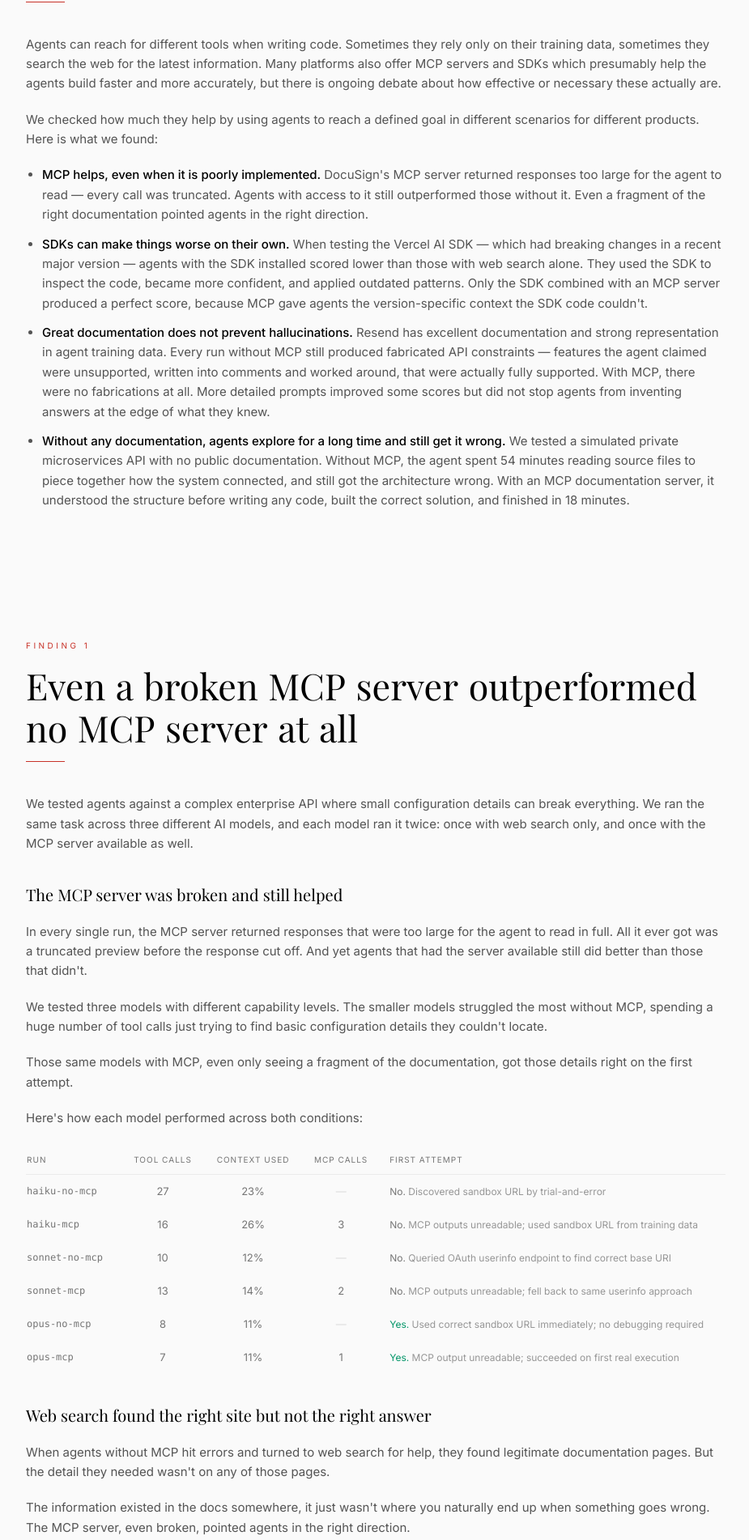
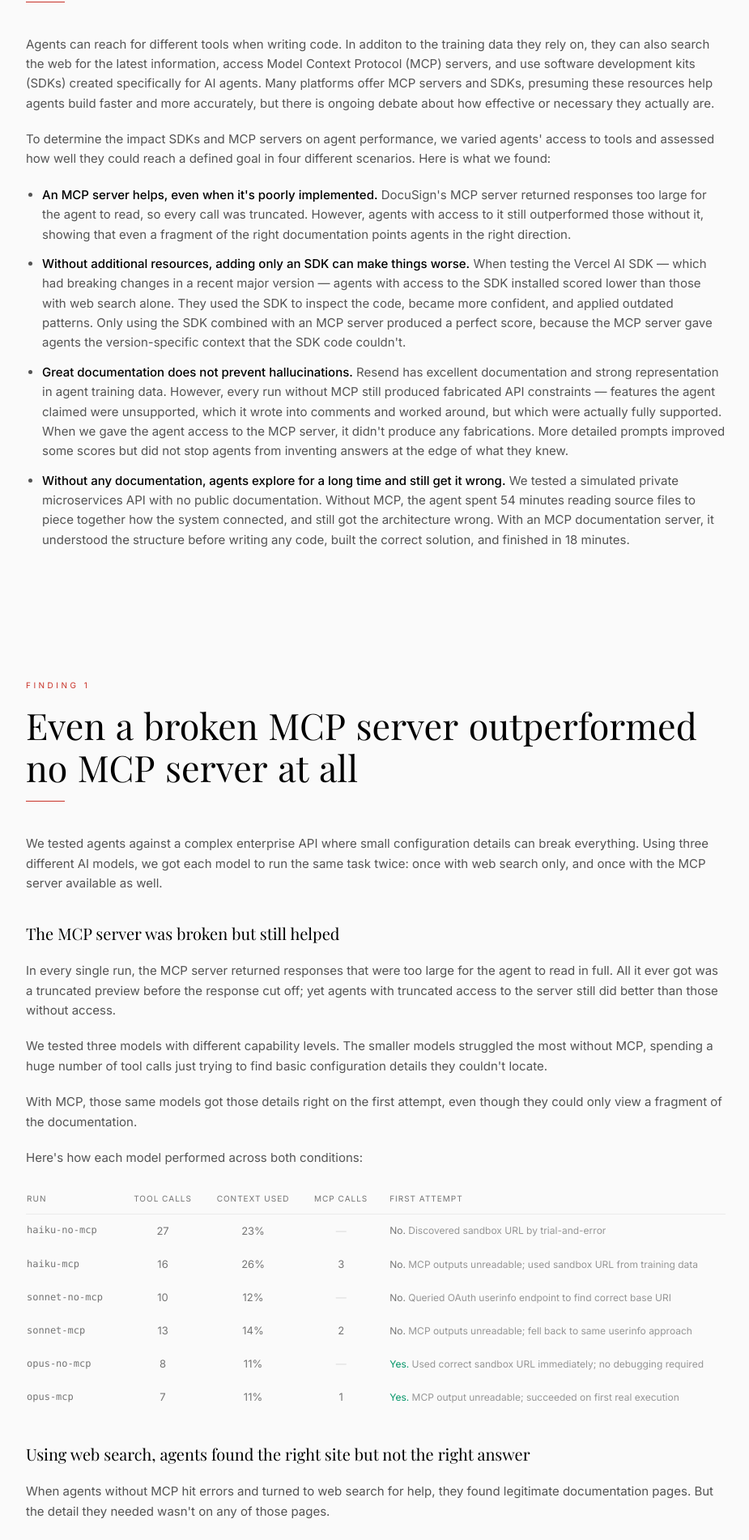
Before and after one commit to ritza-co/speakeasy-report-site, a React (Vite) app: page / in a window 1280 px wide. Shown: the part 1180-3082 px from the top of the page at 81% size, without its empty margins (64-989 px from the left). Built offline with nearby package versions, Linux system fonts and the light colour scheme; a web font is replaced by a local one.

Commit message:
WIP Edit: Overview

```diff
--- a/src/components/GuideArticle.tsx
+++ b/src/components/GuideArticle.tsx
@@ -34,23 +34,23 @@ export default function GuideArticle({ onNavigate }: GuideArticleProps) {
         >
           <div className="space-y-5 text-stone-700 dark:text-stone-300 leading-relaxed text-[15px]">
             <p>
-              Agents can reach for different tools when writing code. Sometimes they rely only on their training data, sometimes they search the web for the latest information. Many platforms also offer MCP servers and SDKs which presumably help the agents build faster and more accurately, but there is ongoing debate about how effective or necessary these actually are.
+              Agents can reach for different tools when writing code. In additon to the training data they rely on, they can also search the web for the latest information, access Model Context Protocol (MCP) servers, and use software development kits (SDKs) created specifically for AI agents. Many platforms offer MCP servers and SDKs, presuming these resources help agents build faster and more accurately, but there is ongoing debate about how effective or necessary they actually are.
             </p>
             <p>
-              We checked how much they help by using agents to reach a defined goal in different scenarios for different products. Here is what we found:
+              To determine the impact SDKs and MCP servers on agent performance, we varied agents' access to tools and assessed how well they could reach a defined goal in four different scenarios. Here is what we found:
             </p>
             <ul className="space-y-3 pl-5 list-disc">
               <li>
-                <strong className="text-ink dark:text-white font-medium">MCP helps, even when it is poorly implemented.</strong>{' '}
-                DocuSign's MCP server returned responses too large for the agent to read — every call was truncated. Agents with access to it still outperformed those without it. Even a fragment of the right documentation pointed agents in the right direction.
+                <strong className="text-ink dark:text-white font-medium">An MCP server helps, even when it's poorly implemented.</strong>{' '}
+                DocuSign's MCP server returned responses too large for the agent to read, so every call was truncated. However, agents with access to it still outperformed those without it, showing that even a fragment of the right documentation points agents in the right direction.
               </li>
               <li>
-                <strong className="text-ink dark:text-white font-medium">SDKs can make things worse on their own.</strong>{' '}
-                When testing the Vercel AI SDK — which had breaking changes in a recent major version — agents with the SDK installed scored lower than those with web search alone. They used the SDK to inspect the code, became more confident, and applied outdated patterns. Only the SDK combined with an MCP server produced a perfect score, because MCP gave agents the version-specific context the SDK code couldn't.
+                <strong className="text-ink dark:text-white font-medium">Without additional resources, adding only an SDK can make things worse.</strong>{' '}
+                When testing the Vercel AI SDK — which had breaking changes in a recent major version — agents with access to the SDK installed scored lower than those with web search alone. They used the SDK to inspect the code, became more confident, and applied outdated patterns. Only using the SDK combined with an MCP server produced a perfect score, because the MCP server gave agents the version-specific context that the SDK code couldn't.
               </li>
               <li>
                 <strong className="text-ink dark:text-white font-medium">Great documentation does not prevent hallucinations.</strong>{' '}
-                Resend has excellent documentation and strong representation in agent training data. Every run without MCP still produced fabricated API constraints — features the agent claimed were unsupported, written into comments and worked around, that were actually fully supported. With MCP, there were no fabrications at all. More detailed prompts improved some scores but did not stop agents from inventing answers at the edge of what they knew.
+                Resend has excellent documentation and strong representation in agent training data. However, every run without MCP still produced fabricated API constraints — features the agent claimed were unsupported, which it wrote into comments and worked around, but which were actually fully supported. When we gave the agent access to the MCP server, it didn't produce any fabrications. More detailed prompts improved some scores but did not stop agents from inventing answers at the edge of what they knew.
               </li>
               <li>
                 <strong className="text-ink dark:text-white font-medium">Without any documentation, agents explore for a long time and still get it wrong.</strong>{' '}
@@ -68,20 +68,20 @@ export default function GuideArticle({ onNavigate }: GuideArticleProps) {
         >
           <div className="space-y-5 text-stone-700 dark:text-stone-300 leading-relaxed text-[15px]">
             <p>
-              We tested agents against a complex enterprise API where small configuration details can break everything. We ran the same task across three different AI models, and each model ran it twice: once with web search only, and once with the MCP server available as well.
+              We tested agents against a complex enterprise API where small configuration details can break everything. Using three different AI models, we got each model to run the same task twice: once with web search only, and once with the MCP server available as well.
             </p>
 
             <h3 className="font-serif text-xl text-ink dark:text-white pt-4">
-              The MCP server was broken and still helped
+              The MCP server was broken but still helped
             </h3>
             <p>
-              In every single run, the MCP server returned responses that were too large for the agent to read in full. All it ever got was a truncated preview before the response cut off. And yet agents that had the server available still did better than those that didn't.
+              In every single run, the MCP server returned responses that were too large for the agent to read in full. All it ever got was a truncated preview before the response cut off; yet agents with truncated access to the server still did better than those without access.
             </p>
             <p>
               We tested three models with different capability levels. The smaller models struggled the most without MCP, spending a huge number of tool calls just trying to find basic configuration details they couldn't locate.
             </p>
             <p>
-              Those same models with MCP, even only seeing a fragment of the documentation, got those details right on the first attempt.
+              With MCP, those same models got those details right on the first attempt, even though they could only view a fragment of the documentation.
             </p>
             <p>
               Here's how each model performed across both conditions:
@@ -131,13 +131,13 @@ export default function GuideArticle({ onNavigate }: GuideArticleProps) {
             </div>
 
             <h3 className="font-serif text-xl text-ink dark:text-white pt-4">
-              Web search found the right site but not the right answer
+              Using web search, agents found the right site but not the right answer
             </h3>
             <p>
               When agents without MCP hit errors and turned to web search for help, they found legitimate documentation pages. But the detail they needed wasn't on any of those pages.
             </p>
             <p>
-              The information existed in the docs somewhere, it just wasn't where you naturally end up when something goes wrong. The MCP server, even broken, pointed agents in the right direction.
+              The information was somewhere in the docs, it just wasn't where you naturally end up when something goes wrong. The MCP server, even with truncated calls, pointed agents in the right direction.
             </p>
 
             <button
@@ -160,23 +160,23 @@ export default function GuideArticle({ onNavigate }: GuideArticleProps) {
         >
           <div className="space-y-5 text-stone-700 dark:text-stone-300 leading-relaxed text-[15px]">
             <p>
-              To test what happens when an SDK has gone through significant breaking changes, we ran agents against the same task three ways: with web search only, with web search and the SDK pre-installed, and with web search, the SDK, and the official MCP server.
+              To test what happens when an SDK has gone through significant breaking changes, we got an agent to run the same task three ways: with web search only, with web search and the SDK pre-installed, and with web search, the SDK, and the official MCP server.
             </p>
 
             <h3 className="font-serif text-xl text-ink dark:text-white pt-4">
               A pre-installed SDK poisoned the agent's context with outdated patterns
             </h3>
             <p>
-              The SDK condition actually scored lower than web search alone. Having the SDK installed meant agents could inspect the code directly, which made them more confident. But that confidence was misplaced.
+              Adding the SDK actually caused the agent to score lower than with web search alone. Having the SDK installed meant the agent could inspect the code directly, which made it more confident. However, that confidence was misplaced.
             </p>
             <p>
-              The SDK they were working with had gone through breaking changes in a recent major version, and the agents had no way of knowing that the patterns they were using had been replaced. More access to the codebase just meant more confidence in the wrong answer.
+              The SDK had gone through breaking changes in a recent major version, and the agent had no way of knowing that the patterns it was using had been replaced. Providing it with more access to the codebase just meant it had more confidence in the wrong answer.
             </p>
             <p>
-              The MCP condition was the only one with a perfect score, because it was the only one with the right context.
+              The agent only achieved a perfect score when it had access to MCP in addition to the SDK, finally providing the right context.
             </p>
             <p>
-              Here's how each condition scored across the four tasks:
+              Here's how it scored under different conditions across the four tasks:
             </p>
 
             <CorrectnessScorecard />
@@ -185,10 +185,10 @@ export default function GuideArticle({ onNavigate }: GuideArticleProps) {
               The failures were invisible
             </h3>
             <p>
-              What made this particularly bad is that none of the outdated code produced an error. There were no compile errors, no type errors. We found the errors in the output at runtime.
+              What made the agent's overconfidence particularly bad was that none of the outdated code produced an error. There were no compile errors or type errors. We found the errors in the output at runtime.
             </p>
             <p>
-              When an agent is confidently wrong and the code appears to work, that's a hard problem to catch.
+              When an agent is confidently wrong and the code appears to work, it's a hard to catch any problems.
             </p>
 
             <button
@@ -211,20 +211,20 @@ export default function GuideArticle({ onNavigate }: GuideArticleProps) {
         >
           <div className="space-y-5 text-stone-700 dark:text-stone-300 leading-relaxed text-[15px]">
             <p>
-              We chose an API with really good documentation to test whether documentation quality alone is enough to stop agents from making things up.
+              We chose the well-document Resend API to test whether documentation quality alone is enough to stop agents from making things up.
             </p>
             <p>
-              We also tried two different prompt styles to see if writing more detailed prompts could close the gap.
+              We also tried two different prompt styles to see whether writing more detailed prompts could close the gap.
             </p>
 
             <h3 className="font-serif text-xl text-ink dark:text-white pt-4">
-              Agents invented constraints that don't exist
+              The agent invented constraints that don't exist
             </h3>
             <p>
-              In every single run without MCP, agents fabricated at least one API limitation. They decided certain features weren't supported, wrote that into their code comments as if it was documented behavior, and then built workarounds for problems that weren't actually real.
+              In every single run without MCP, the agent fabricated at least one API limitation. It decided certain features weren't supported, wrote that into its code comments as if it were documented behavior, and then built workarounds for problems that weren't actually real.
             </p>
             <p>
-              No run with MCP produced a single fabricated constraint. When agents had a tool to check something against, they checked. When they didn't, they just guessed and kept going.
+              No run with MCP produced a single fabricated constraint. When the agent had a tool to check something against, it checked. When it didn't, it just guessed and kept going.
             </p>
             <p>
               The table below shows what each agent claimed and what is actually true:
```
